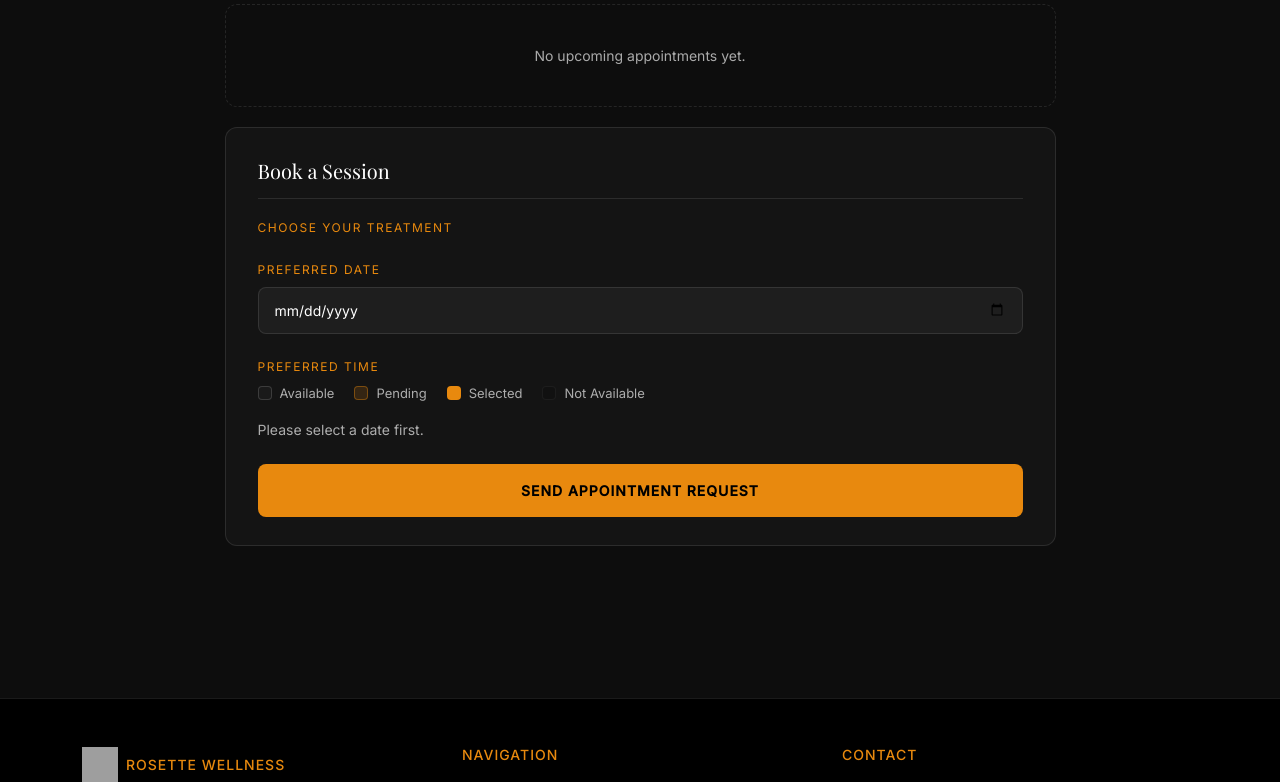
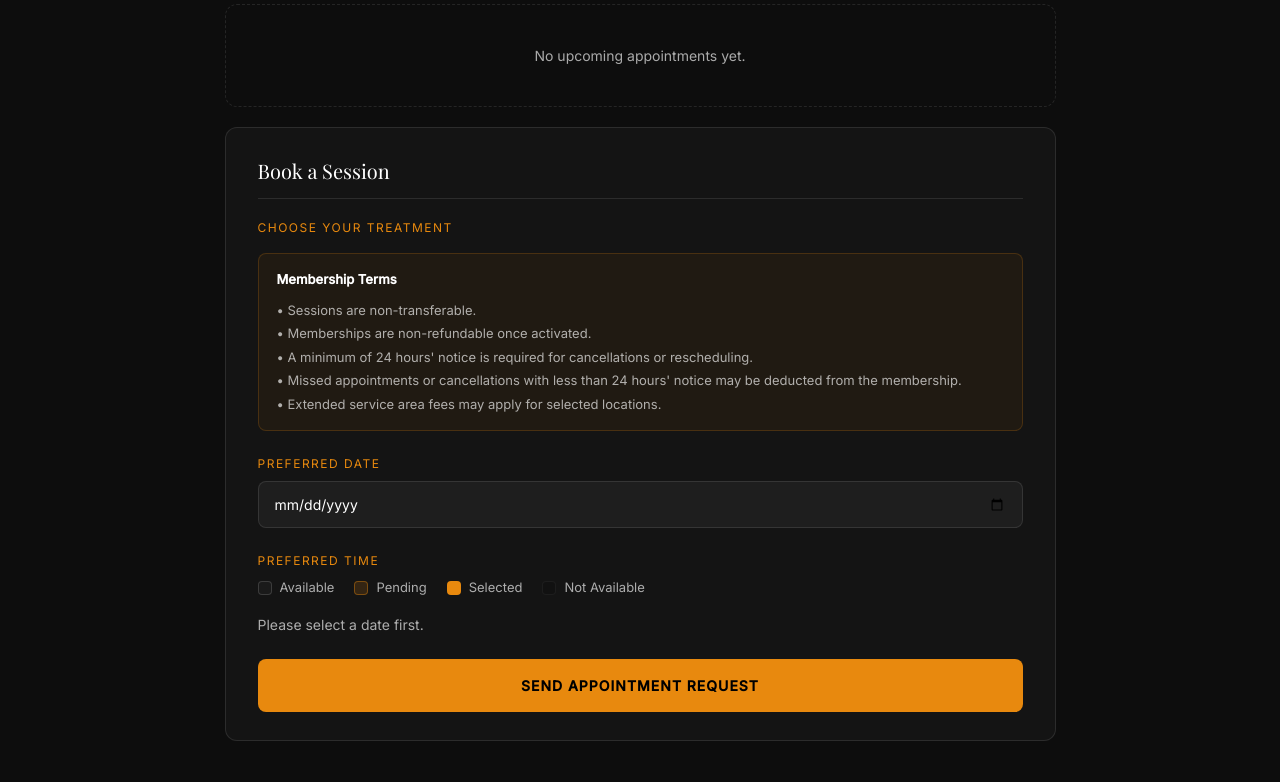
Before and after one commit to MarthaMuronji/rosette-booking, a Django app: template templates/bookings/client_dashboard.html in a window 1280 px wide. Shown: the part 353-1135 px from the top of the page. Run offline with Django 5.2, Linux system fonts and the light colour scheme; the template is opened without the code that fills it, so the values that code supplies are empty; grey boxes are pictures that could not be loaded.

Commit message:
Remove Zone 5, rename memberships (Wellness 5x45day, Signature 10x90day), add membership terms

```diff
--- a/templates/bookings/client_dashboard.html
+++ b/templates/bookings/client_dashboard.html
@@ -558,6 +558,17 @@
                         {% endif %}
                         {% endfor %}
 
+                         <div class="package-fee-notice" style="display:block; margin-top:16px;">
+                            <strong>Membership Terms</strong>
+                            <div style="margin-top:8px; line-height:1.8;">
+                                <div>• Sessions are non-transferable.</div>
+                                <div>• Memberships are non-refundable once activated.</div>
+                                <div>• A minimum of 24 hours' notice is required for cancellations or rescheduling.</div>
+                                <div>• Missed appointments or cancellations with less than 24 hours' notice may be deducted from the membership.</div>
+                                <div>• Extended service area fees may apply for selected locations.</div>
+                            </div>
+                        </div>
+
                         {% if booking_errors.service %}
                         <div class="invalid-feedback d-block">
                             <i class="fas fa-exclamation-circle"></i> {{ booking_errors.service }}
```
